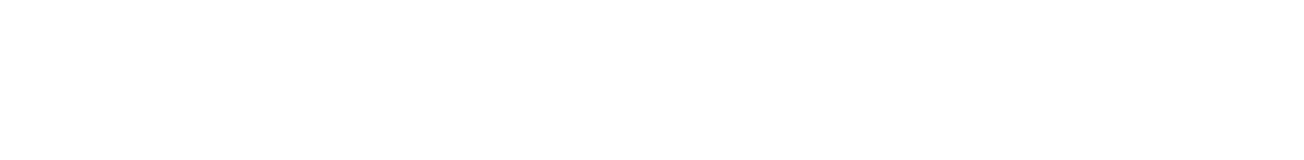
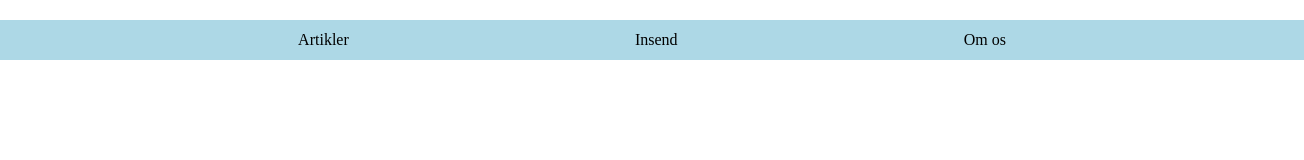
Before and after one commit to Coolcandyheart/online-magasin, a plain HTML site: page index.html in a window 1280 px wide. Shown: the whole page, 1304 px wide, since content can reach past the window. Drawn offline with Linux system fonts and the light colour scheme.

Commit message:
fucking works

```diff
--- a/index.html
+++ b/index.html
@@ -4,9 +4,15 @@
     <meta charset="UTF-8">
     <meta name="viewport" content="width=device-width, initial-scale=1.0">
     <title>online magasin</title>
+    <link rel="stylesheet" href="style.css">
 </head>
 <body>
-
+    <div class="flex-container">
+        <div>Artikler</div>
+        <div>Insend</div>
+        <div>Om os</div>
+      </div>
+      <!-- flexbox menu -->
 
 
 </body>
--- a/style.css
+++ b/style.css
@@ -48,3 +48,19 @@ table {
 }
 
 /*---------------google reset----------------*/
+
+body{
+	overflow: hidden;
+}
+
+.flex-container {
+	margin-top: 20px;
+	display: flex;
+	flex-direction: row;
+	justify-content:space-evenly;
+	border: solid 2px lightblue;
+	background-color: lightblue;
+	padding: 10px;
+	width: 100%
+
+}
```
